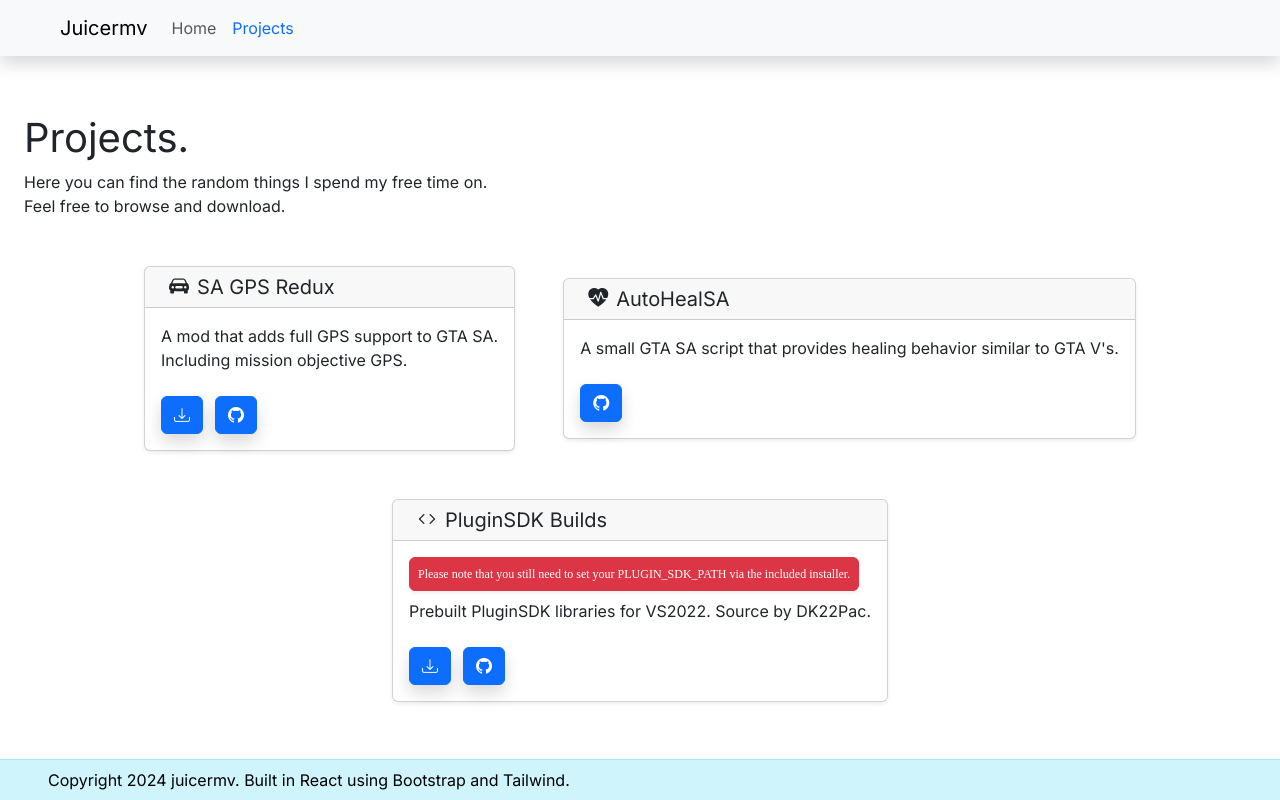
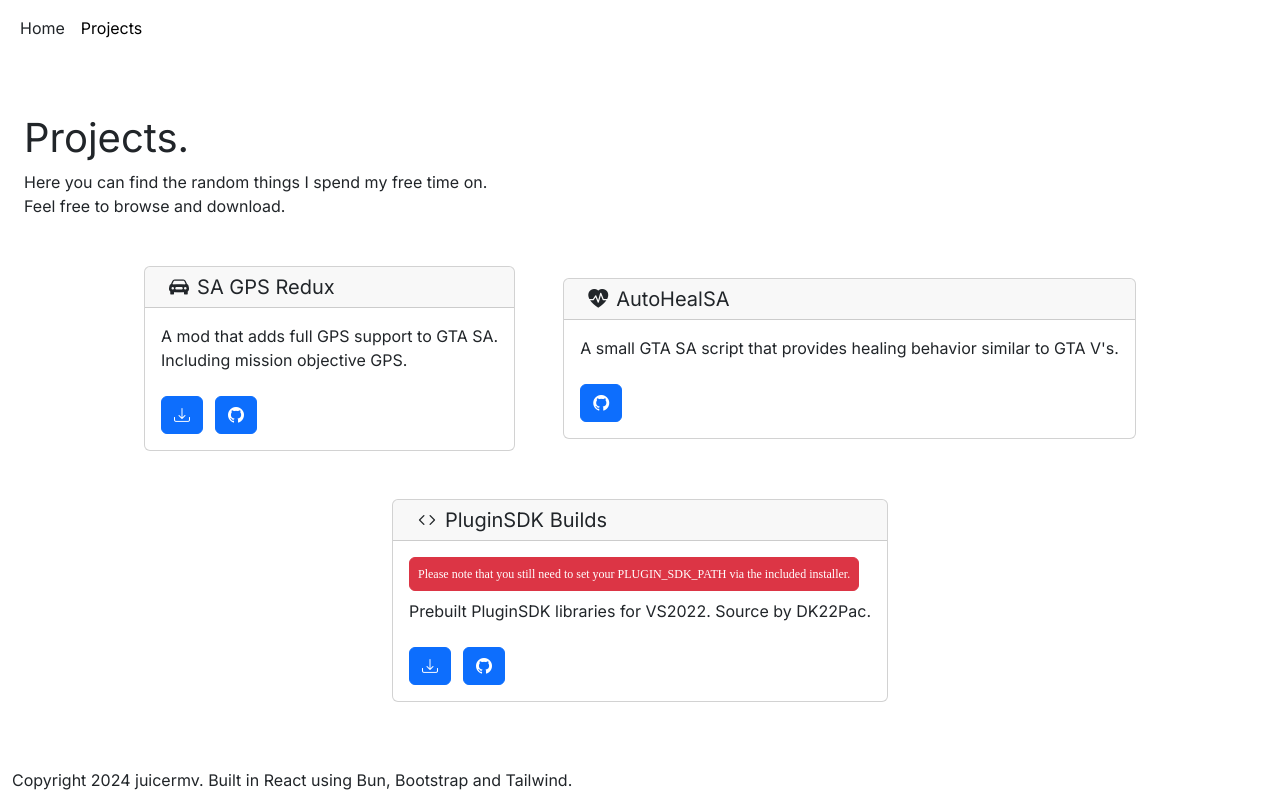
Before and after one commit to juicermv/juicermv.github.io, a React (Vite) app: page / in a window 1280 px wide. Both pictures are taken after a click on the link "Projects". Built offline with nearby package versions, Linux system fonts and the light colour scheme.

Commit message:
Updated design

```diff
--- a/package.json
+++ b/package.json
@@ -4,8 +4,8 @@
   "version": "0.0.0",
   "type": "module",
   "scripts": {
-    "dev": "vite",
-    "build": "tsc && vite build",
+    "dev": "bunx --bun vite",
+    "build": "bunx --bun vite build",
     "lint": "eslint . --ext ts,tsx --report-unused-disable-directives --max-warnings 0",
     "preview": "vite preview"
   },
@@ -13,7 +13,7 @@
     "@fontsource-variable/jetbrains-mono": "^5.0.19",
     "@fontsource/inter": "^5.0.16",
     "@popperjs/core": "^2.11.8",
-    "bootstrap": "^5.3.2",
+    "bootstrap": "^5.3.3",
     "bootstrap-icons": "^1.11.3",
     "react": "^18.2.0",
     "react-dom": "^18.2.0",
--- a/src/App.tsx
+++ b/src/App.tsx
@@ -32,17 +32,23 @@
 		}
 	}
 
+	// Check if user prefers dark theme. Copied over from Bootstrap examples.
+	document.documentElement.setAttribute(
+		'data-bs-theme',
+		window.matchMedia('(prefers-color-scheme: dark)').matches
+			? 'dark'
+			: 'light'
+	)
+
 	return (
 		<>
 			<div className='tw-flex tw-h-full tw-flex-col tw-justify-between tw-content-stretch'>
 				<NavBar
-					title='Juicermv'
 					_default='Home'
 					source={['Home', 'Projects']}
 					onItemClicked={(item) => {
 						setPage(item.toLowerCase())
 					}}
-					onTitleClicked={() => {}}
 				/>
 				<div className='tw-w-full tx-h-full'>{getPage(page)}</div>
 				<Footer />
--- a/src/components/Footer.tsx
+++ b/src/components/Footer.tsx
@@ -1,7 +1,12 @@
 export default function Footer() {
-    return <>
-        <div className="navbar bg-info-subtle text-bg-info border-info-subtle border-top px-5 py-2">
-            Copyright 2024 juicermv. Built in React using Bootstrap and Tailwind.
-        </div>
-    </>
+	return (
+		<>
+			<div className='navbar text-body bg-body'>
+				<div className='container-fluid'>
+					Copyright 2024 juicermv. Built in React using Bun, Bootstrap
+					and Tailwind.
+				</div>
+			</div>
+		</>
+	)
 }
--- a/src/components/NavBar.tsx
+++ b/src/components/NavBar.tsx
@@ -1,34 +1,22 @@
 import { useState } from 'react'
 
 interface NavBarProps {
-	title: string
 	_default: string
 	source: string[]
 	onItemClicked: (itemName: string) => void
-	onTitleClicked: () => void
 }
 
 export default function NavBar({
-	title,
 	_default,
 	source,
 	onItemClicked,
-	onTitleClicked,
 }: NavBarProps) {
 	const [current, setCurrent] = useState(_default)
 
 	return (
 		<>
-			<nav className='navbar navbar-expand-md text-bg-light bg-light shadow px-5'>
+			<nav className='navbar navbar-expand-lg bg-body'>
 				<div className='container-fluid'>
-					<a
-						className='navbar-brand'
-						onClick={() => {
-							onTitleClicked()
-						}}
-					>
-						{title}
-					</a>
 					<button
 						className='navbar-toggler'
 						type='button'
@@ -49,7 +37,7 @@
 								if (item === current) {
 									return (
 										<a
-											className='nav-link active text-primary'
+											className='nav-link active text-body-emphasis'
 											key={item}
 											href={'#'}
 										>
@@ -59,7 +47,7 @@
 								} else {
 									return (
 										<a
-											className='nav-link'
+											className='nav-link fw-light text-body'
 											key={item}
 											onClick={() => {
 												onItemClicked(item)
--- a/src/pages/Home.tsx
+++ b/src/pages/Home.tsx
@@ -10,7 +10,11 @@
 						<br />
 						I am proficient with C++, C#, Python, and Node.js.
 						<br />
-						Head over to <b>Projects</b> to see my works.
+						Head over to{' '}
+						<div className='d-inline text-body-emphasis'>
+							Projects
+						</div>{' '}
+						to see my works.
 					</span>
 				</div>
 
--- a/src/pages/Projects.tsx
+++ b/src/pages/Projects.tsx
@@ -12,7 +12,7 @@
 				</div>
 
 				<div className='tw-flex tw-flex-row tw-justify-center gap-5 tw-items-center tw-flex-wrap'>
-					<div className='card shadow-sm'>
+					<div className='card -sm'>
 						<h5 className='card-header'>
 							<i className='bi bi-car-front-fill tw-px-2'></i>
 							SA GPS Redux
@@ -26,17 +26,17 @@
 							<div className='tw-flex tw-flex-row tw-gap-3 tw-w-full'>
 								<a
 									href='https://github.com/juicermv/GTA-GPS-Redux/releases/latest/download/GPS_Redux.zip'
-									className='btn btn-primary bi bi-download shadow'
+									className='btn btn-primary bi bi-download '
 								></a>
 								<a
 									href='https://github.com/Juicermv/GTA-GPS-Redux'
-									className='btn btn-primary bi bi-github shadow'
+									className='btn btn-primary bi bi-github '
 								></a>
 							</div>
 						</div>
 					</div>
 
-					<div className='card shadow-sm'>
+					<div className='card -sm'>
 						<h5 className='card-header'>
 							<i className='bi bi-heart-pulse-fill tw-px-2'></i>
 							AutoHealSA
@@ -48,18 +48,18 @@
 							</p>
 							<a
 								href='https://github.com/Juicermv/AutoHealSA'
-								className='btn btn-primary bi bi-github shadow'
+								className='btn btn-primary bi bi-github '
 							></a>
 						</div>
 					</div>
 
-					<div className='card shadow-sm'>
+					<div className='card -sm'>
 						<h5 className='card-header'>
 							<i className='bi bi-code tw-px-2'></i>
 							PluginSDK Builds
 						</h5>
 						<div className='card-body tw-justify-start tw-items-start tw-flex tw-flex-col tw-gap-2'>
-							<div className='rounded border border-danger bg-danger text-bg-danger shadow-sm p-2 mono tw-text-xs'>
+							<div className='rounded border border-danger bg-danger text-bg-danger -sm p-2 mono tw-text-xs'>
 								Please note that you still need to set your
 								PLUGIN_SDK_PATH via the included installer.
 							</div>
@@ -71,11 +71,11 @@
 							<div className='tw-flex tw-flex-row tw-gap-3 tw-w-full'>
 								<a
 									href='https://github.com/juicermv/plugin-sdk/releases/latest/download/release.zip'
-									className='btn btn-primary bi bi-download shadow'
+									className='btn btn-primary bi bi-download '
 								></a>
 								<a
 									href='https://github.com/DK22Pac/Plugin-SDK'
-									className='btn btn-primary bi bi-github shadow'
+									className='btn btn-primary bi bi-github '
 								/>
 							</div>
 						</div>
```
Also changed, not shown: 1 other file (tests, documents, lock files or other folders).
